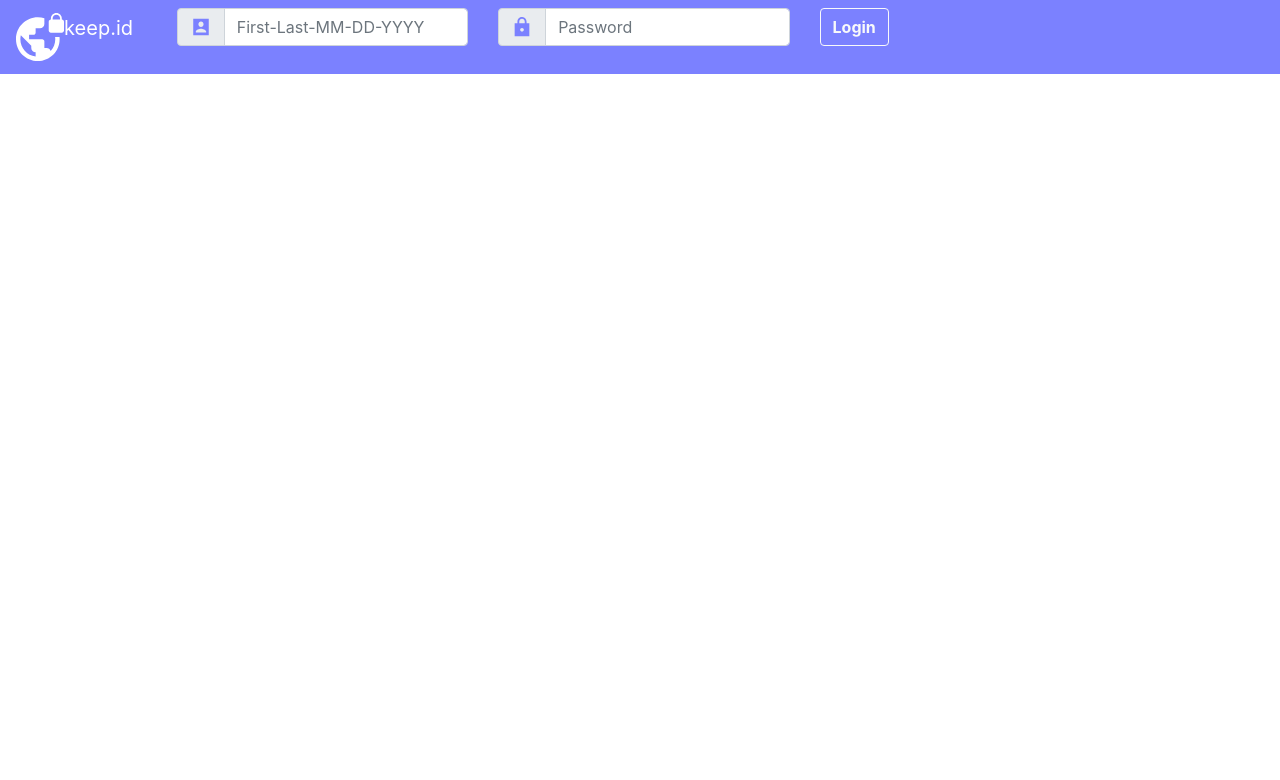
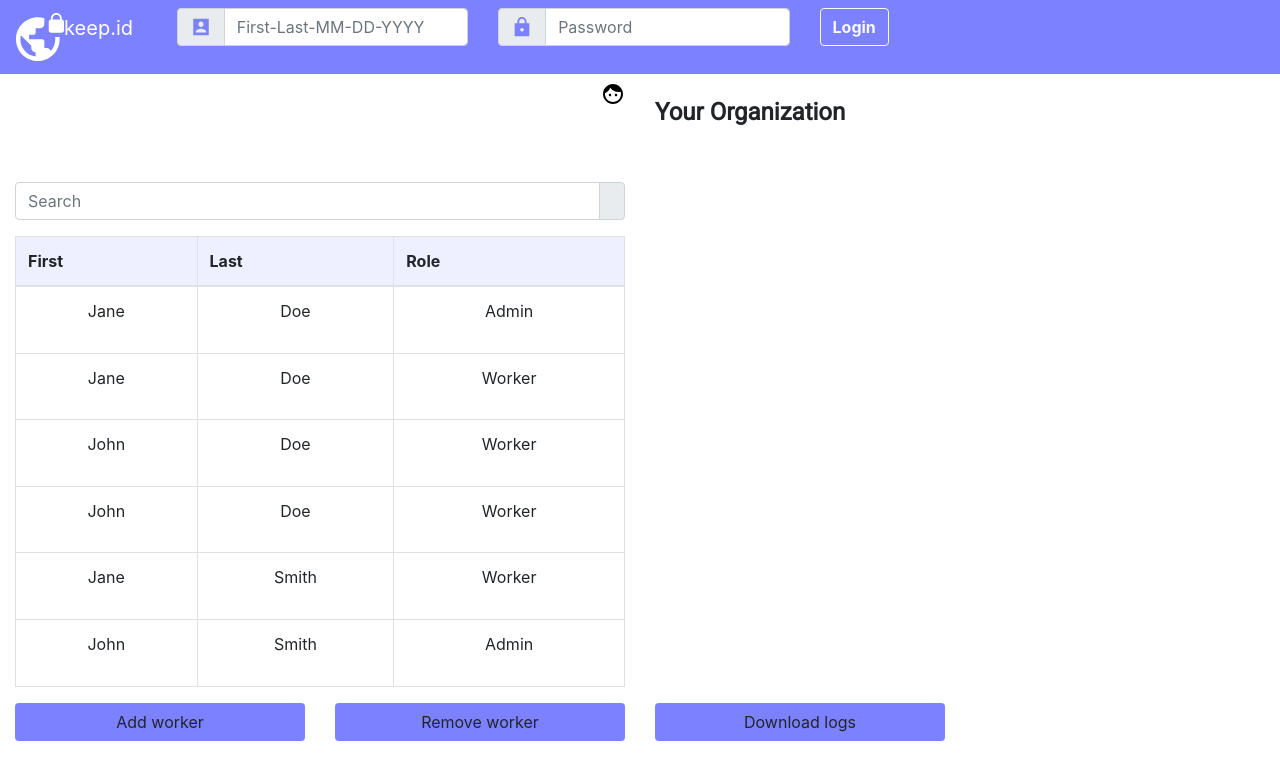
Before and after one commit to crchong1/senior_design_2019, a React (Create React App) app in the folder client/: page /adminlanding in a window 1280 px wide. Shown: the top 780 px of the page. Built offline with nearby package versions, Linux system fonts and the light colour scheme.

Commit message:
Started admin landing page

```diff
--- a/client/src/App.tsx
+++ b/client/src/App.tsx
@@ -17,7 +17,8 @@ import Print from './components/Print';
 import Request from './components/Request';
 import SeeDocs from './components/SeeDocs';
 import Applications from './components/Applications';
-import Email from "./components/Email";
+import Email from './components/Email';
+import AdminLanding from './components/AdminLanding';
 
 interface State {
   loggedIn : boolean,
@@ -73,6 +74,9 @@ class App extends React.Component<{}, State, {}> {
             <Route path="/email">
                 <Email />
             </Route>
+            <Route path="/adminlanding">
+                <AdminLanding />
+            </Route>
           </Switch>
         </Router>
       </div>
--- /dev/null
+++ b/client/src/components/AdminLanding.tsx
@@ -0,0 +1,205 @@
+import React, { Component } from 'react';
+import { Redirect } from 'react-router-dom';
+import { Modal } from 'react-bootstrap';
+import Face from "../static/images/face-24px.svg";
+
+interface State {
+	loggedIn: boolean,
+    show: boolean
+}
+
+class AdminLanding extends Component<{}, State, {}> {
+  constructor(props: Readonly<{}>) {
+    super(props);
+    this.state = {
+      loggedIn: true, // Change to true in order to show landing logged in
+      show: false,
+    };
+  }
+
+  showModal = () => {
+    this.setState({ show: true });
+  }
+
+  hideModal = () => {
+    this.setState({ show: false });
+  }
+
+  render() {
+    if (!this.state.loggedIn) {
+      return (
+        <Redirect to="/login" />
+      );
+    }
+    return (
+        <div className="container-fluid">
+          <div className="row">
+            <div className="col-md-6">
+              <img src={Face} className="float-right mt-2" alt="Face" />
+            </div>
+            <div className="col-md-6 mt-4">
+              <h3 className="textPrintHeader">
+                Your Organization
+              </h3>
+            </div>
+          </div>
+          <div className="row">
+            <div className="col-md-12">
+              <div className="row mt-5">
+                <div className="col-md-6">
+                  <div className="input-group md-form form-sm form-2 pl-0">
+                    <input className="form-control my-0 py-1 red-border" type="text" placeholder="Search"
+                           aria-label="Search" />
+                      <div className="input-group-append">
+                        <span className="input-group-text red lighten-3" id="basic-text1">
+                          <i className="fas fa-search text-grey" aria-hidden="true"/></span>
+                      </div>
+                  </div>
+                  <table className="table table-bordered table-hover mt-3">
+                    <thead className="background">
+                    <tr>
+                      <th>
+                        First
+                      </th>
+                      <th>
+                        Last
+                      </th>
+                      <th>
+                        Role
+                      </th>
+                    </tr>
+                    </thead>
+                    <tbody id="workerList">
+                    <tr>
+                      <td>
+                        Jane
+                      </td>
+                      <td>
+                        Doe
+                      </td>
+                      <td>
+                        Admin
+                      </td>
+                    </tr>
+                    <tr>
+                      <td>
+                        Jane
+                      </td>
+                      <td>
+                        Doe
+                      </td>
+                      <td>
+                        Worker
+                      </td>
+                    </tr>
+                    <tr>
+                      <td>
+                        John
+                      </td>
+                      <td>
+                        Doe
+                      </td>
+                      <td>
+                        Worker
+                      </td>
+                    </tr>
+                    <tr>
+                      <td>
+                        John
+                      </td>
+                      <td>
+                        Doe
+                      </td>
+                      <td>
+                        Worker
+                      </td>
+                    </tr>
+                    <tr>
+                      <td>
+                        Jane
+                      </td>
+                      <td>
+                        Smith
+                      </td>
+                      <td>
+                        Worker
+                      </td>
+                    </tr>
+                    <tr>
+                      <td>
+                        John
+                      </td>
+                      <td>
+                        Smith
+                      </td>
+                      <td>
+                        Admin
+                      </td>
+                    </tr>
+                    </tbody>
+                  </table>
+                </div>
+                <div className="col-md-6">
+                </div>
+              </div>
+              <div className="row">
+                <div className="col-md-3">
+                  <button type="button" className="btn btn-block btn-md" onClick={this.showModal}>
+                    Add worker
+                  </button>
+                </div>
+                <div className="col-md-3">
+                  <button type="button" className="btn btn-block">
+                    Remove worker
+                  </button>
+                </div>
+                <div className="col-md-3">
+                  <button type="button" className="btn btn-block">
+                    Download logs
+                  </button>
+                </div>
+                <div className="col-md-3">
+                </div>
+              </div>
+            </div>
+            <Modal show={this.state.show} onHide={this.hideModal}>
+              <section className="modal-header background">
+                <h5 className="modal-title" id="assistTitle">Add a Worker</h5>
+                <button type="button" className="close" onClick={this.hideModal}>
+                  <span>&times;</span>
+                </button>
+              </section>
+              <section className="modal-main">
+                <p className="ml-2"> Fill out the following information and an email will be sent providing a signup link for your new worker.</p>
+                <form className="mt-5">
+                  <div className="form-group row ml-2">
+                    <label htmlFor="inputFirstName" className="col-sm-2 col-form-label">Worker's first name: </label>
+                    <div className="col-sm-8">
+                      <input type="text" className="form-control" id="inputFirstName" placeholder="Name" />
+                    </div>
+                  </div>
+                  <div className="form-group row ml-2">
+                    <label htmlFor="inputLastName" className="col-sm-2 col-form-label">Worker's last name: </label>
+                    <div className="col-sm-8">
+                      <input type="text" className="form-control" id="inputLastName" placeholder="Name" />
+                    </div>
+                  </div>
+                  <div className="form-group row ml-2">
+                    <label htmlFor="inputEmail" className="col-sm-2 col-form-label">Worker's Email: </label>
+                    <div className="col-sm-8">
+                      <input type="email" className="form-control" id="inputEmail" placeholder="Email" />
+                    </div>
+                  </div>
+                  <button type="submit" className="btn btn-lg">
+                    Send
+                  </button>
+                </form>
+              </section>
+            </Modal>
+          </div>
+        </div>
+    );
+  }
+}
+
+export default AdminLanding;
--- a/client/src/components/Email.tsx
+++ b/client/src/components/Email.tsx
@@ -38,7 +38,7 @@ class Email extends Component<{}, State, {}> {
               <div className="form-group row">
                 <label htmlFor="inputSubject" className="col-sm-2 col-form-label">Subject: </label>
                 <div className="col-sm-10">
-                  <input type="test" className="form-control" id="inputSubject" placeholder="Subject" />
+                  <input type="text" className="form-control" id="inputSubject" placeholder="Subject" />
                 </div>
               </div>
               <div className="form-group row">
@@ -47,11 +47,12 @@ class Email extends Component<{}, State, {}> {
                   <textarea className="form-control" id="inputBody" placeholder="Type your message here." />
                 </div>
               </div>
+              <button type="submit" className="btn btn-lg">
+                Send
+              </button>
             </form>
           </div>
-          <button type="submit" className="btn btn-lg">
-                Send
-          </button>
+
         </div>
       </div>
     );
--- a/client/src/static/styles/App.scss
+++ b/client/src/static/styles/App.scss
@@ -139,3 +139,8 @@ td {
   height: 20px;
   background: yellow;
 }
+
+#workerList {
+  height: 400px;
+  overflow-y: auto;
+}
```
